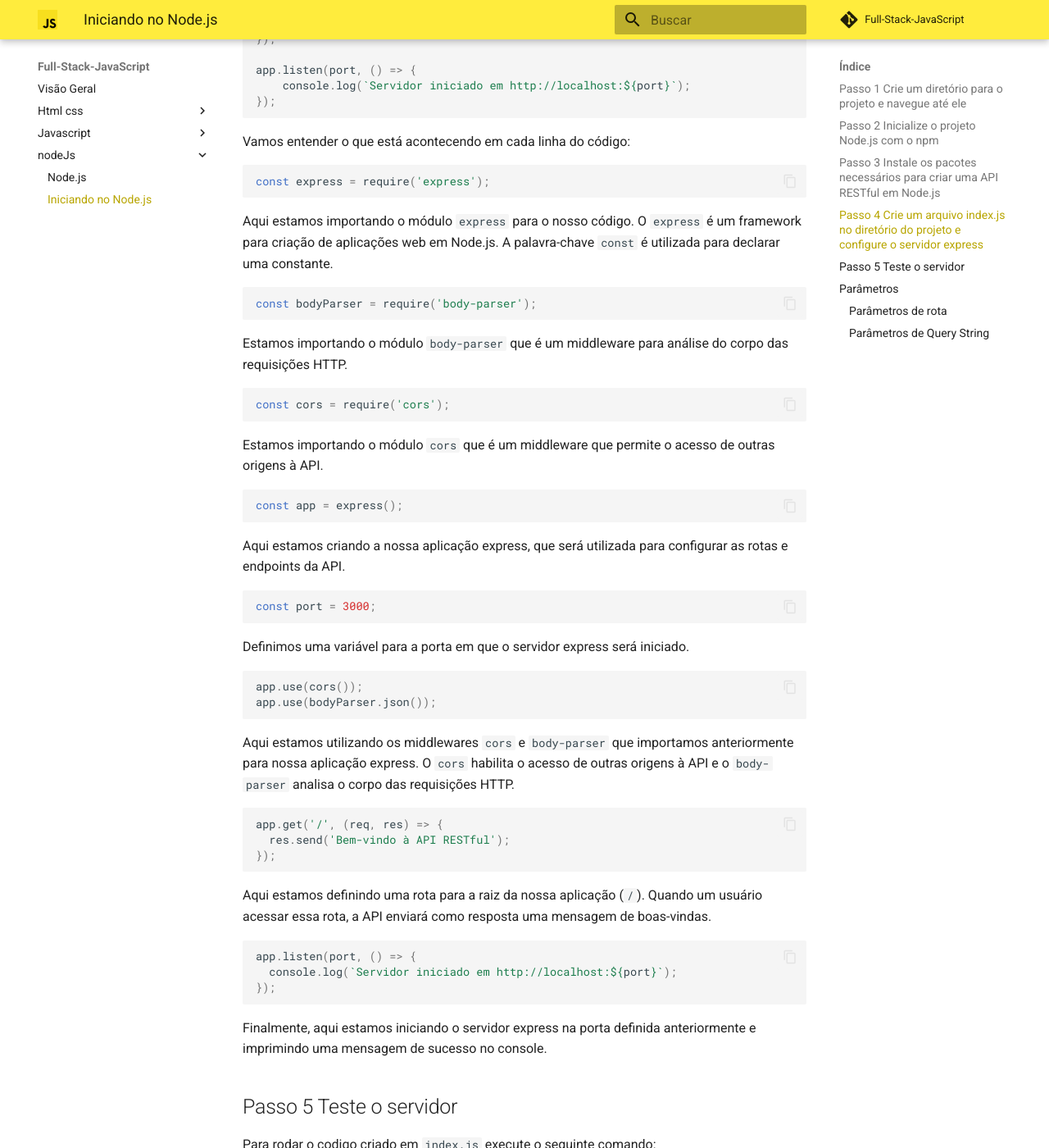
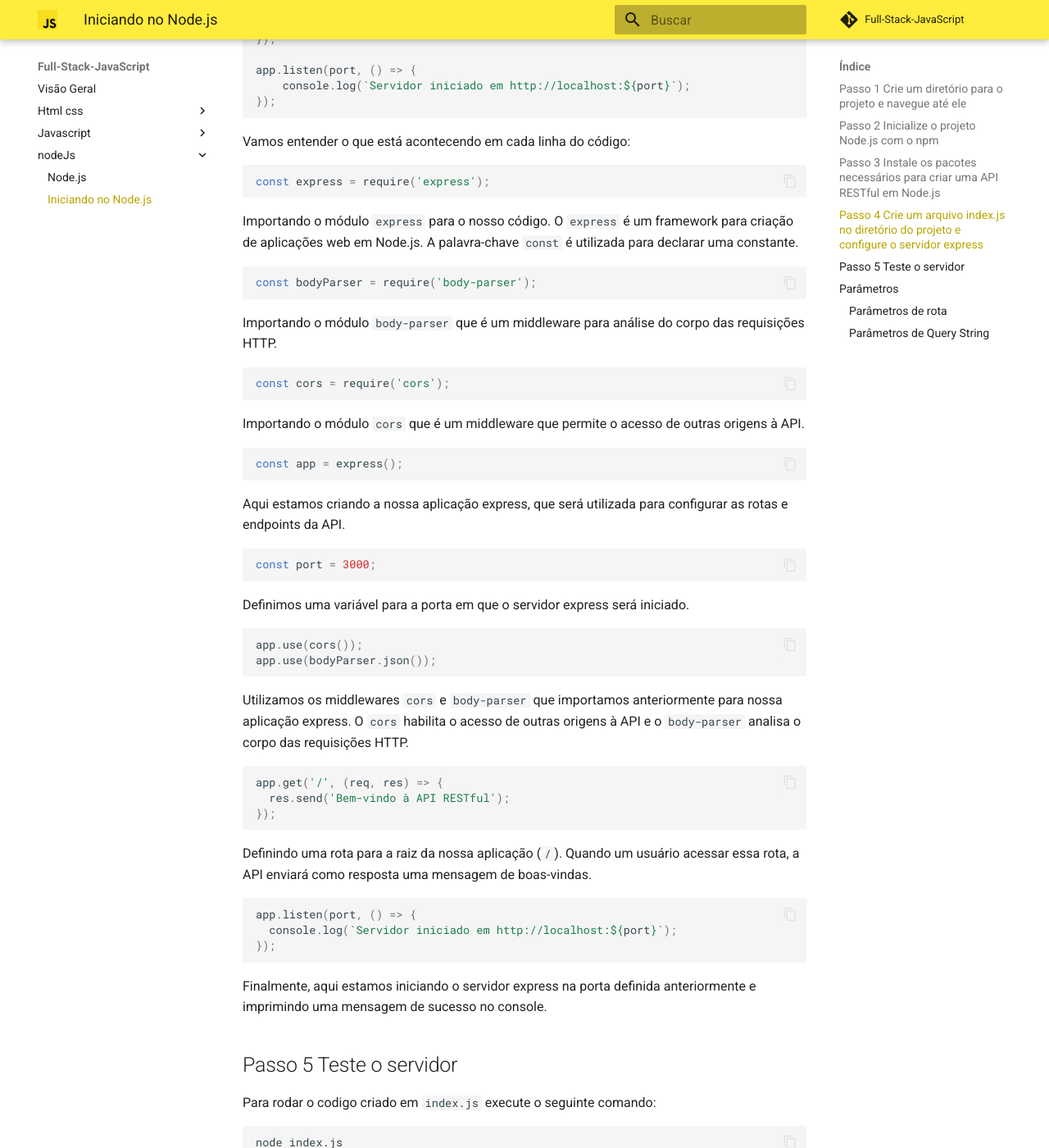
Before and after one commit to juniormarans/StackJavaScript, an MkDocs documentation site: the page built from docs/nodeJs/_02_Iniciando-projeto-nodejs.md, in a window 1280 px wide and 1400 px high, scrolled down 3041 px. Shown: the whole window at 82% size. Built offline with MkDocs 1.6.1 and Material for MkDocs 9.7.7, drawn with Linux system fonts in a browser that asks for light colours; comment, search, counter and statistics services are not loaded; some of the changed text lies outside the part shown.

Commit message:
feat: atualiza node

````diff
--- a/docs/nodeJs/_02_Iniciando-projeto-nodejs.md
+++ b/docs/nodeJs/_02_Iniciando-projeto-nodejs.md
@@ -134,19 +134,19 @@ Vamos entender o que está acontecendo em cada linha do código:
 const express = require('express');
 ```
 
-Aqui estamos importando o módulo `express` para o nosso código. O `express` é um framework para criação de aplicações web em Node.js. A palavra-chave `const` é utilizada para declarar uma constante.
+Importando o módulo `express` para o nosso código. O `express` é um framework para criação de aplicações web em Node.js. A palavra-chave `const` é utilizada para declarar uma constante.
 
 ```js
 const bodyParser = require('body-parser');
 ```
 
-Estamos importando o módulo `body-parser` que é um middleware para análise do corpo das requisições HTTP.
+Importando o módulo `body-parser` que é um middleware para análise do corpo das requisições HTTP.
 
 ```js
 const cors = require('cors');
 ```
 
-Estamos importando o módulo `cors` que é um middleware que permite o acesso de outras origens à API.
+Importando o módulo `cors` que é um middleware que permite o acesso de outras origens à API.
 
 ```js
 const app = express();
@@ -165,7 +165,7 @@ app.use(cors());
 app.use(bodyParser.json());
 ```
 
-Aqui estamos utilizando os middlewares `cors` e `body-parser` que importamos anteriormente para nossa aplicação express. O `cors` habilita o acesso de outras origens à API e o `body-parser` analisa o corpo das requisições HTTP.
+Utilizamos os middlewares `cors` e `body-parser` que importamos anteriormente para nossa aplicação express. O `cors` habilita o acesso de outras origens à API e o `body-parser` analisa o corpo das requisições HTTP.
 
 ```js
 app.get('/', (req, res) => {
@@ -173,7 +173,7 @@ app.get('/', (req, res) => {
 });
 ```
 
-Aqui estamos definindo uma rota para a raiz da nossa aplicação (`/`). Quando um usuário acessar essa rota, a API enviará como resposta uma mensagem de boas-vindas.
+Definindo uma rota para a raiz da nossa aplicação (`/`). Quando um usuário acessar essa rota, a API enviará como resposta uma mensagem de boas-vindas.
 
 ```js
 app.listen(port, () => {
@@ -238,8 +238,6 @@ Nesse exemplo, criamos a rota `/usuario/:id` recebe um parâmetro de rota `id`.
 
 Para testar essa rota, basta acessar `http://localhost:3000/usuario/123` no navegador, onde `123` é um exemplo de ID de usuário. A mensagem de resposta irá incluir esse ID na mensagem.
 
-Claro, aqui vão alguns exemplos de como utilizar parâmetros de query string e route parameters em uma aplicação Node.js com Express:
-
 ### Parâmetros de Query String
 
 ```javascript
````
Also changed, not shown: docs/javascript/_01_conceitos-basicos/_06_operadores.md (+0 -4 lines).
